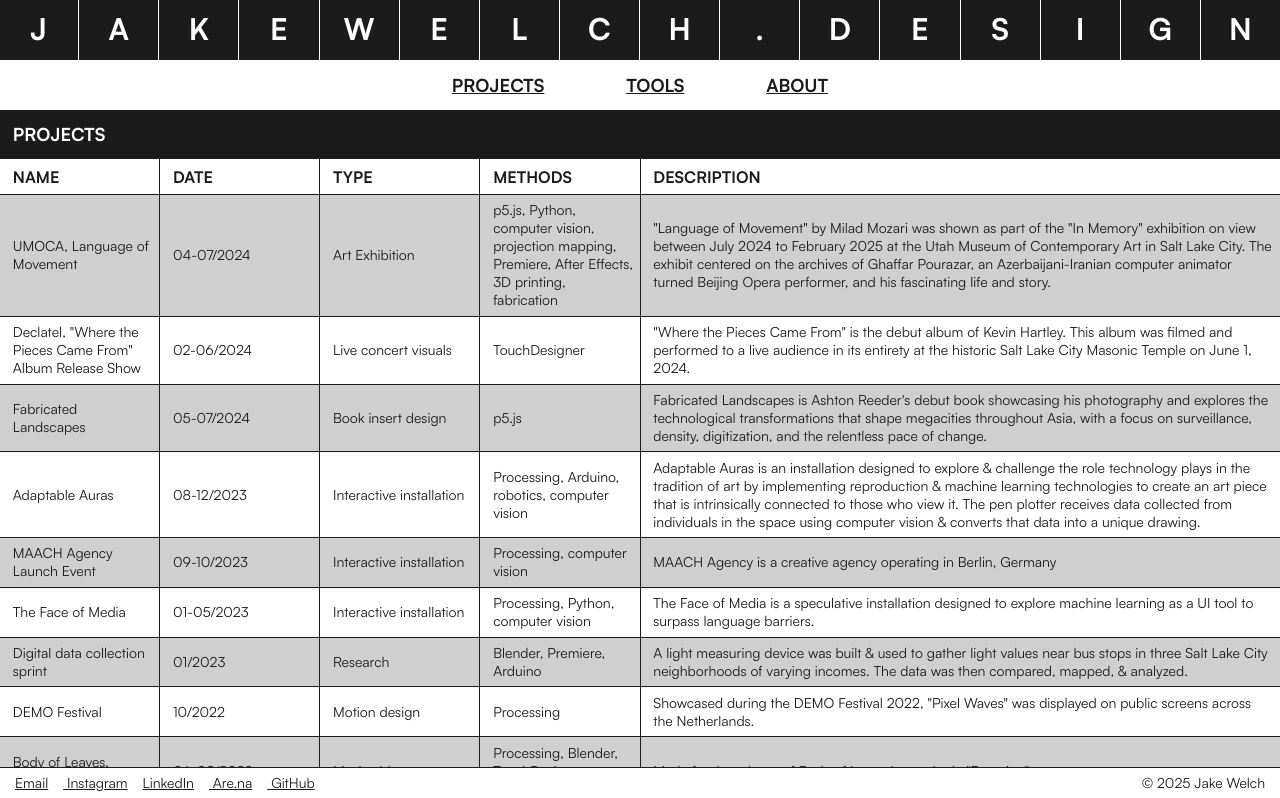
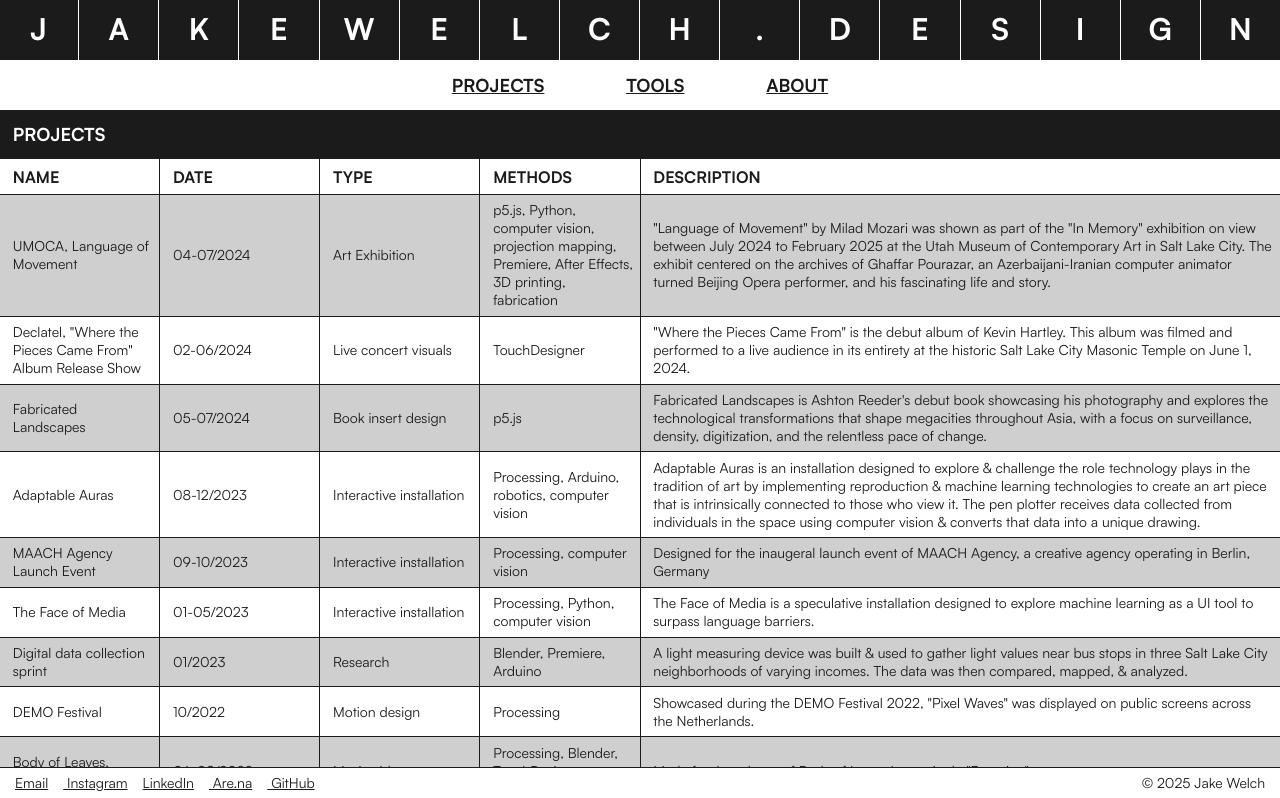
Before and after one commit to jake-welch-design/jakewelch.design_v5, a Vue app: page / in a window 1280 px wide. Shown: the top 798 px of the page. Built offline with nearby package versions, Linux system fonts and the light colour scheme.

Commit message:
MAACH Agency description update

```diff
--- a/src/data/projects.js
+++ b/src/data/projects.js
@@ -168,7 +168,7 @@ export default [
     type: 'Interactive installation',
     technologies: 'Processing, computer vision',
     description:
-      'MAACH Agency is a creative agency operating in Berlin, Germany',
+      'Designed for the inaugeral launch event of MAACH Agency, a creative agency operating in Berlin, Germany',
     iframe:
       'https://player.vimeo.com/video/897978161?badge=0&amp;autopause=0&amp;player_id=0&amp;app_id=58479',
     images: [
```
